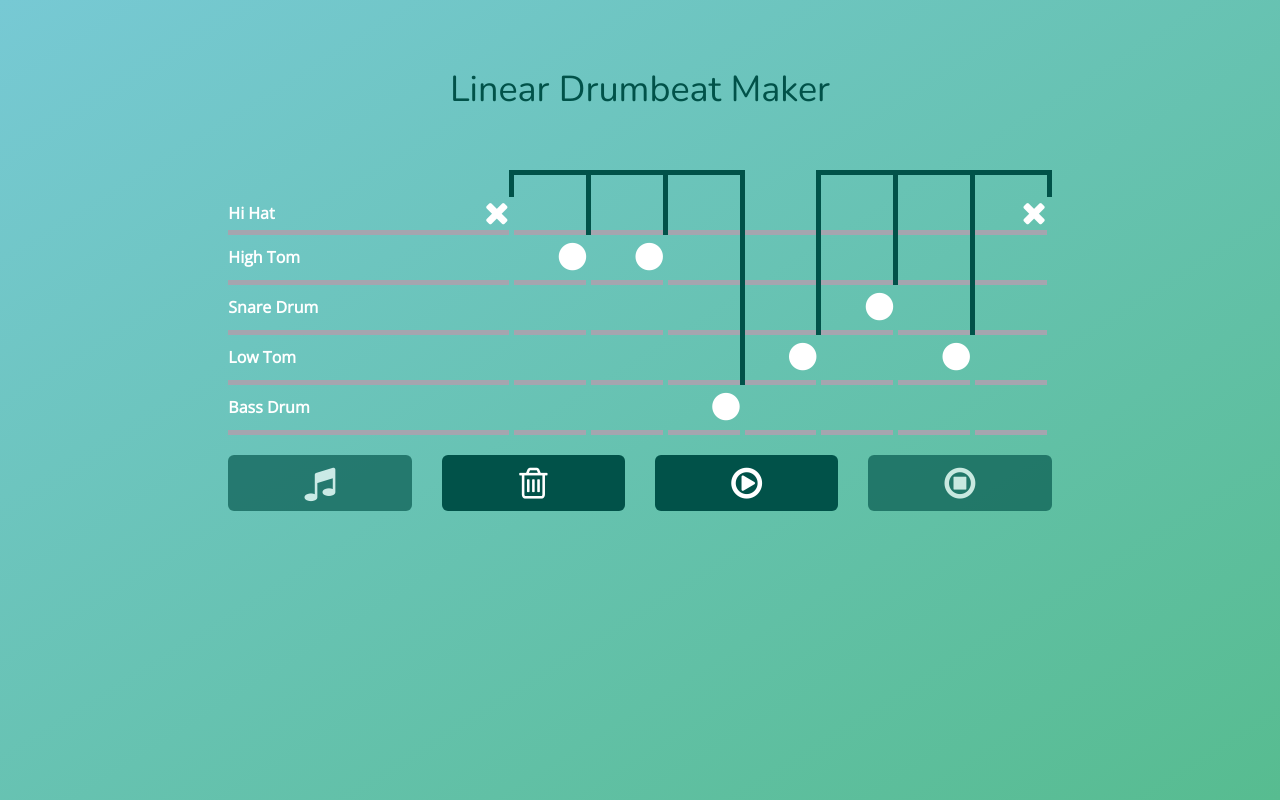
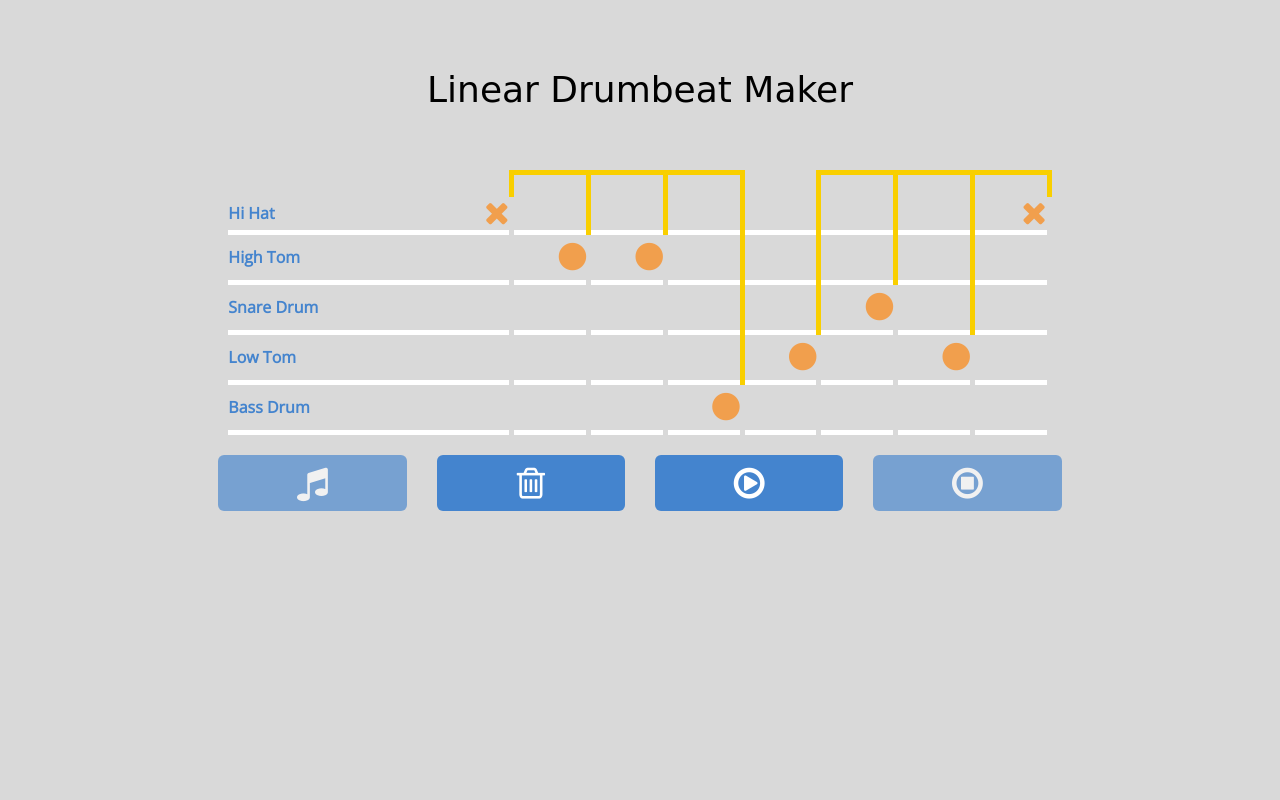
Before and after one commit to TheCodingCarlson/linear-drumbeats, a website: page public/index.html in a window 1280 px wide. Both pictures are taken after a click on the button 319 px from the left and 483 px from the top of the page. Drawn offline with nearby package versions, Linux system fonts and the light colour scheme; a web font is replaced by a local one.

Commit message:
adjusting styles, adding favicon, max-width

```diff
--- a/public/app/js/app.js
+++ b/public/app/js/app.js
@@ -35,14 +35,14 @@ $(document).ready(function() {
 		var row = coordinate[1];
 
 		if(col != 1 && col != 5) {
-			$('.phantom-' + col).css({ borderTop: '5px solid #015249' });
+			$('.phantom-' + col).css({ borderTop: '5px solid #F9CF00' });
 		}
 
-		$('.phantom-' + col).css({ borderRight: '5px solid #015249' });
+		$('.phantom-' + col).css({ borderRight: '5px solid #F9CF00' });
 
 		if(row > 1) {
 			for(var i = row - 1; i > 0; i--) {
-				$('.col-' + col + '.row-' + i).css({ borderRight: '5px solid #015249' });
+				$('.col-' + col + '.row-' + i).css({ borderRight: '5px solid #F9CF00' });
 			}
 		}
 	}
@@ -128,7 +128,7 @@ $(document).ready(function() {
 
 				compare('.fa.note', getRandomArray());
 
-				$('.reg').css('border-top', '5px solid #015249');
+				$('.reg').css('border-top', '5px solid #F9CF00');
 
 				this.pushedCreate = true;
 				this.pushedClear = false;
--- a/public/app/scss/styles.scss
+++ b/public/app/scss/styles.scss
@@ -1,15 +1,8 @@
-$background-color-1: #77C9D4;
-$background-color-2: #57BC90;
-$white: #FFFFFF;
-$staff-color: #A9A9A9;
-$header-color: #FF3B3F;
-$sky: #CAEBF2;
+$background-color: #D9D9D9;
+$blue: #4484CE;
+$note-color: #F19F4D;
 
-$primary-color: #015249;
-$secondary-color: #A5A5AF;
-
-
-$primary-font: 'Nunito', sans-serif;
+$primary-font: 'Baloo Bhaina', cursive;
 $secondary-font: 'Open Sans', sans-serif;
 
 $body-font-size: 16px;
@@ -19,7 +12,7 @@ html {
 }
 
 body {
-	background: linear-gradient(to bottom right, $background-color-1, $background-color-2);
+	background-color: $background-color;
 	font-family: $secondary-font;
 	font-size: $body-font-size;
 	height: 100%;
@@ -41,19 +34,19 @@ td {
 }
 
 th {
-	color: $white;
+	color: $blue;
 }
 
 .btn {
-	background-color: $primary-color;
+	background-color: $blue;
 	width: 100%;
 	border: none;
 	margin-top: 20px;
 	&:hover {
-		background-color: $primary-color;
+		background-color: $blue;
 	}
 	&:active:focus {
-		background-color: $primary-color;
+		background-color: $blue;
 		outline: 0;
 	}
 	&.create {
@@ -62,7 +55,7 @@ th {
 }
 
 .btn-primary.disabled.focus, .btn-primary.disabled:focus, .btn-primary.disabled:hover, .btn-primary[disabled].focus, .btn-primary[disabled]:focus, .btn-primary[disabled]:hover, fieldset[disabled] .btn-primary.focus, fieldset[disabled] .btn-primary:focus, fieldset[disabled] .btn-primary:hover {
-	background-color: $primary-color;
+	background-color: $blue;
 	border: none;
 }
 
@@ -72,7 +65,7 @@ th {
 
 .header {
 	text-align: center;
-	color: $primary-color;
+	color: #000000;
 	font-family: $primary-font;
 	margin-top: 50px;
 }
@@ -80,27 +73,29 @@ th {
 .labels {
 	text-align: right;
 	margin-top: 240px;
-
-	h1 {
-		font-size: 1.563em;
-		padding-bottom: 8px;
-		color: $primary-color;
-	}
 }
 
 .bar {
-	border-top: 5px solid $secondary-color;
+	border-top: 5px solid #FFFFFF;
 	height: 50px;
 	&:last-child:not(:only-child) {
-		border-bottom: 5px solid $secondary-color;
+		border-bottom: 5px solid #FFFFFF;
 	}
 }
 
 .fa {
-	color: $white;
 	&.note {
 		opacity: 0;
+		color: $note-color;
 	}
+	&.icon {
+		color: #FFFFFF;
+	}
+}
+
+.wrapper {
+	max-width: 1800px;
+	margin: 0 auto;
 }
 
 @media only screen and (max-width: 450px) {
--- a/public/index.html
+++ b/public/index.html
@@ -8,6 +8,9 @@
 
 	<title>Linear Drumming</title>
 
+	<!-- Favicon -->
+	<link rel="icon" type="image/png" sizes="96x96" href="app/img/favicon-96x96.png">
+
 	<!-- Bootstrap CSS -->
 	<link rel="stylesheet" href="https://maxcdn.bootstrapcdn.com/bootstrap/3.3.6/css/bootstrap.min.css" integrity="sha384-1q8mTJOASx8j1Au+a5WDVnPi2lkFfwwEAa8hDDdjZlpLegxhjVME1fgjWPGmkzs7" crossorigin="anonymous">
 
@@ -15,14 +18,10 @@
 	<link rel="stylesheet" href="https://maxcdn.bootstrapcdn.com/font-awesome/4.6.3/css/font-awesome.min.css">
 
 	<!-- Google Fonts -->
-    <link href="https://fonts.googleapis.com/css?family=Source+Sans+Pro" rel="stylesheet">
-    <link href="https://fonts.googleapis.com/css?family=Pavanam" rel="stylesheet">
-
-    <link href='https://fonts.googleapis.com/css?family=Pacifico' rel='stylesheet' type='text/css'>
 
     <link href="https://fonts.googleapis.com/css?family=Open+Sans" rel="stylesheet">
 
-	<link href='https://fonts.googleapis.com/css?family=Nunito' rel='stylesheet' type='text/css'>
+	<link href="https://fonts.googleapis.com/css?family=Baloo+Bhaina" rel="stylesheet">
 
     <!-- Custom CSS -->
   	<link rel="stylesheet" type="text/css" href="app/css/styles.css">
@@ -35,6 +34,7 @@
 			</div>
 		</div>
 		<div class="row">
+			<div class="row wrapper">
 				<div class="col-lg-8 col-lg-offset-2 col-md-6 col-md-offset-3 staff">
 					<table>
 
@@ -170,7 +170,9 @@
 					</table>
 				</div>
 			</div>
+		<div>
 		<div class="row">
+			<div class="row wrapper">
 				<div class="col-lg-8 col-lg-offset-2 col-md-6 col-md-offset-3">
 					<div class="row">
 						<div class="col-md-3">
```
Also changed, not shown: public/app/css/styles.css, public/app/img/favicon-96x96.png (added), 1 other file. Lines whose indentation alone changed are shown as unchanged.
